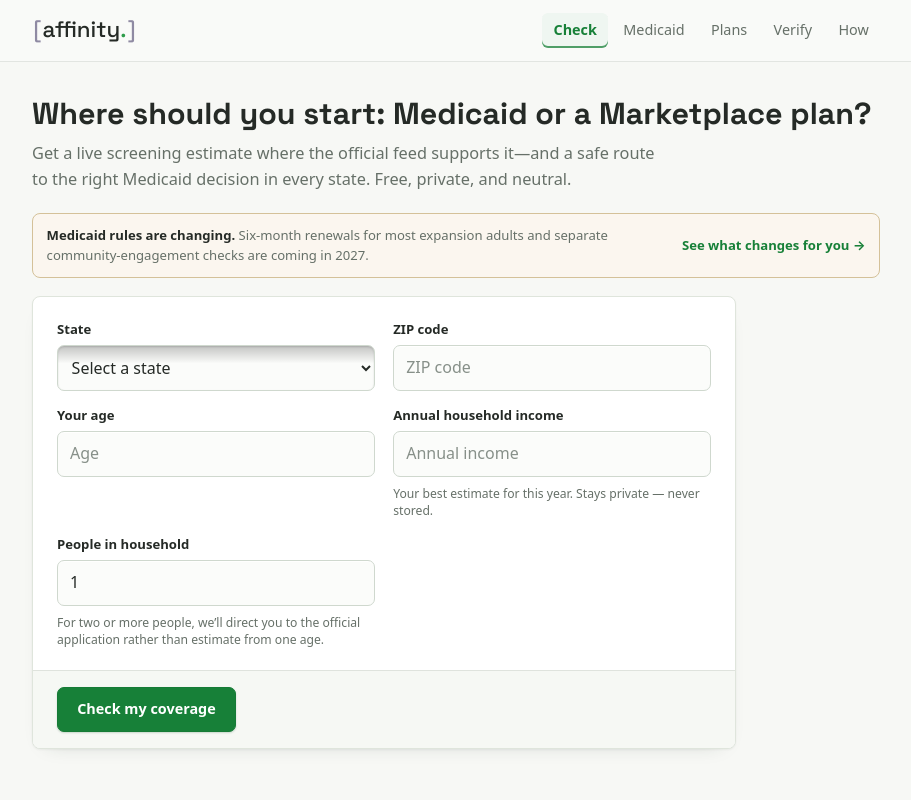
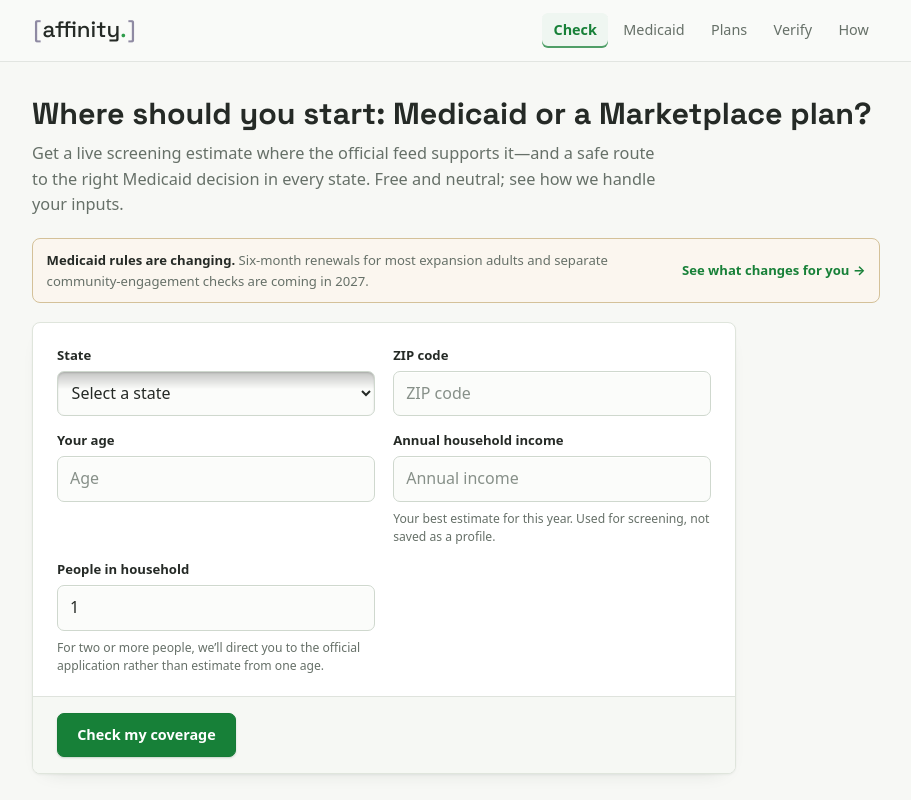
Before and after one commit to PWR-LABS/affinity, a Next.js app: page / in a window 1280 px wide. Shown: the top 800 px of the page, without its empty margins (184-1095 px from the left). Built offline with nearby package versions, Linux system fonts and the light colour scheme.

Commit message:
copy: align privacy language with actual data flow

```diff
--- a/src/app/page.tsx
+++ b/src/app/page.tsx
@@ -10,7 +10,7 @@ export default function Home() {
         <h1 className="page-title">Where should you start: Medicaid or a Marketplace plan?</h1>
         <p className="page-subtitle">
           Get a live screening estimate where the official feed supports it—and a safe route to the
-          right Medicaid decision in every state. Free, private, and neutral.
+          right Medicaid decision in every state. Free and neutral; see how we handle your inputs.
         </p>
       </div>
 
--- a/src/components/EligibilityCheck.tsx
+++ b/src/components/EligibilityCheck.tsx
@@ -98,7 +98,7 @@ export function EligibilityCheck() {
             <input id="income" name="income" type="text" inputMode="numeric" autoComplete="off" placeholder="Annual income"
               value={income} onChange={(e) => setIncome(e.target.value.replace(/[^\d]/g, ""))} required
               aria-describedby="income-help" />
-            <p id="income-help" className="field-help">Your best estimate for this year. Stays private — never stored.</p>
+            <p id="income-help" className="field-help">Your best estimate for this year. Used for screening, not saved as a profile.</p>
           </div>
           <div className="field">
             <label htmlFor="householdSize">People in household</label>
--- a/src/components/VerifyDoctor.tsx
+++ b/src/components/VerifyDoctor.tsx
@@ -162,7 +162,7 @@ export function VerifyDoctor() {
             <input id="v-ein" name="ein" type="text" inputMode="numeric" autoComplete="off" maxLength={9} placeholder="9-digit EIN"
               value={einDirect} onChange={(e) => { setEinDirect(e.target.value.replace(/\D/g, "")); setPlan(null); }}
               aria-describedby="ein-help" />
-            <p id="ein-help" className="field-help">Employer plans are keyed by the employer&rsquo;s tax ID. Stays private — never stored.</p>
+            <p id="ein-help" className="field-help">Employer plans are keyed by the employer&rsquo;s tax ID. Used for lookup, not saved as a profile.</p>
           </div>
           {planSel && (
             <ul className="chips" aria-label="Selected plan">
```
